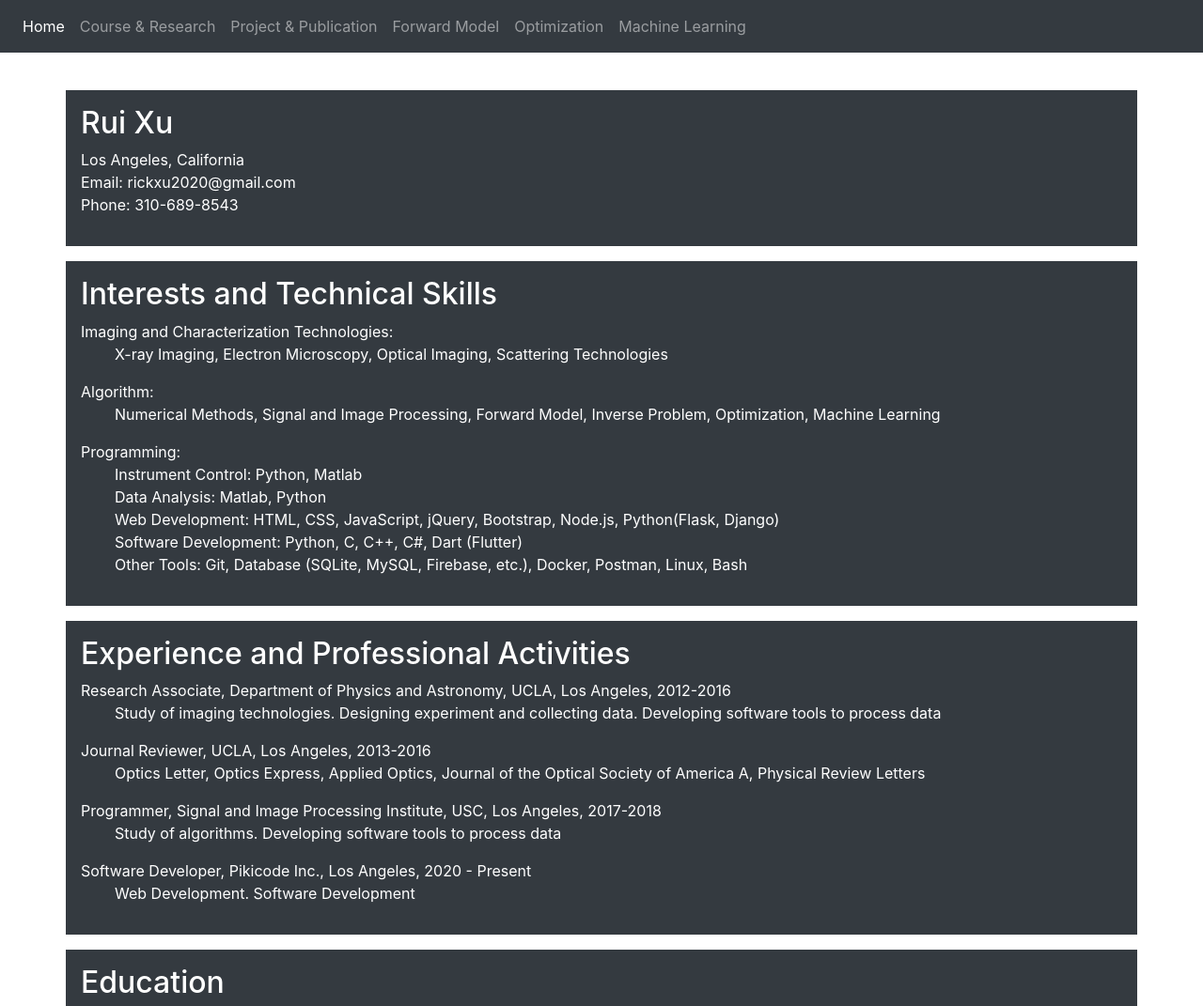
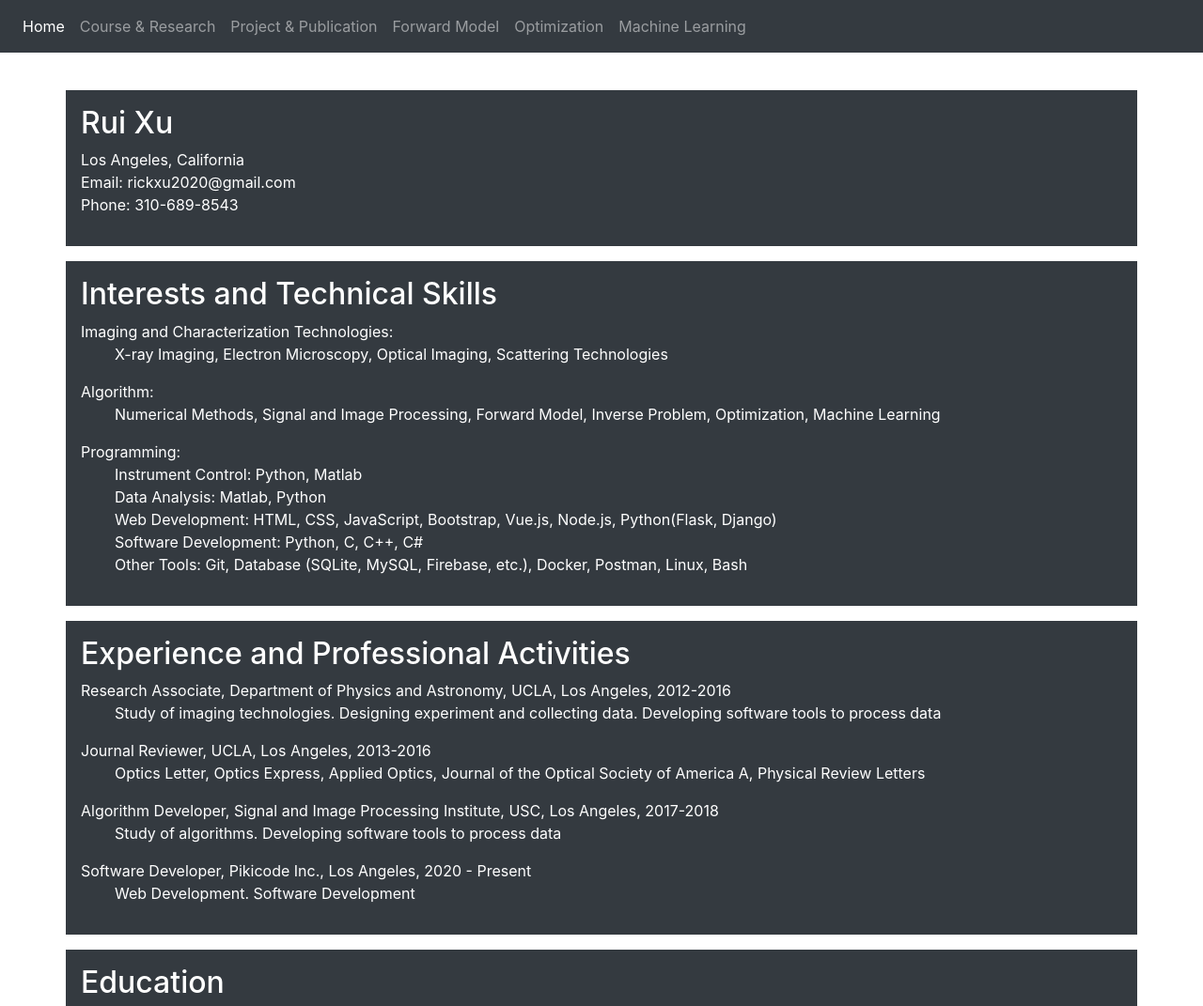
Before and after one commit to xur2017/rex, a plain HTML site: page index.html in a window 1280 px wide. Shown: the top 1071 px of the page at 94% size. Drawn offline with nearby package versions, Linux system fonts and the light colour scheme.

Commit message:
12-1-2020

```diff
--- a/index.html
+++ b/index.html
@@ -60,8 +60,8 @@ Algorithm:
 Programming:
 <br>&nbsp &nbsp &nbsp &nbsp Instrument Control: Python, Matlab
 <br>&nbsp &nbsp &nbsp &nbsp Data Analysis: Matlab, Python
-<br>&nbsp &nbsp &nbsp &nbsp Web Development: HTML, CSS, JavaScript, jQuery, Bootstrap, Node.js, Python(Flask, Django)
-<br>&nbsp &nbsp &nbsp &nbsp Software Development: Python, C, C++, C#, Dart (Flutter)
+<br>&nbsp &nbsp &nbsp &nbsp Web Development: HTML, CSS, JavaScript, Bootstrap, Vue.js, Node.js, Python(Flask, Django)
+<br>&nbsp &nbsp &nbsp &nbsp Software Development: Python, C, C++, C#
 <br>&nbsp &nbsp &nbsp &nbsp Other Tools: Git, Database (SQLite, MySQL, Firebase, etc.), Docker, Postman, Linux, Bash
 </p>
 </div>
@@ -79,7 +79,7 @@ Journal Reviewer, UCLA, Los Angeles, 2013-2016
 </P>
 
 <p>
-Programmer, Signal and Image Processing Institute, USC, Los Angeles, 2017-2018
+Algorithm Developer, Signal and Image Processing Institute, USC, Los Angeles, 2017-2018
 <br>&nbsp &nbsp &nbsp &nbsp Study of algorithms. Developing software tools to process data
 </p>
 
```
